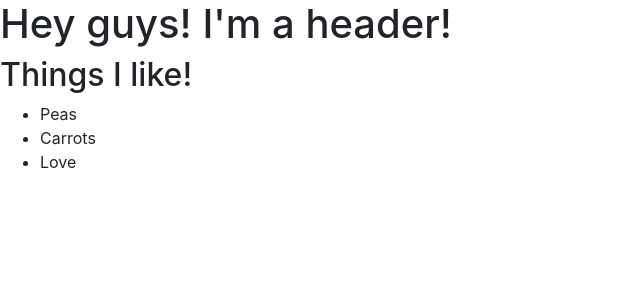
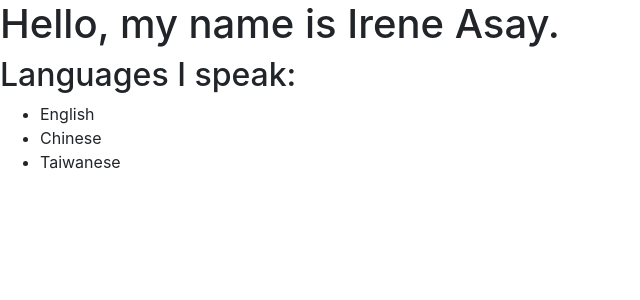
Before and after one commit to IreneAsay/practicereact, a React (Create React App) app: page / in a window 1280 px wide. Shown: the top 300 px of the page, without its empty margins (0-640 px from the left). Built offline with nearby package versions, Linux system fonts and the light colour scheme.

Commit message:
personalized content

```diff
--- a/src/components/HelloDiv.jsx
+++ b/src/components/HelloDiv.jsx
@@ -3,12 +3,12 @@ import React from "react";
 function HelloDiv() {
   return (
     <div>
-      <h1>Hey guys! I'm a header!</h1>
-      <h2>Things I like!</h2>
+      <h1>Hello, my name is Irene Asay.</h1>
+      <h2>Languages I speak:</h2>
       <ul>
-        <li>Peas</li>
-        <li>Carrots</li>
-        <li>Love</li>
+        <li>English</li>
+        <li>Chinese</li>
+        <li>Taiwanese</li>
       </ul>
     </div>
   );
```
Also changed, not shown: 1 other file (tests, documents, lock files or other folders).
